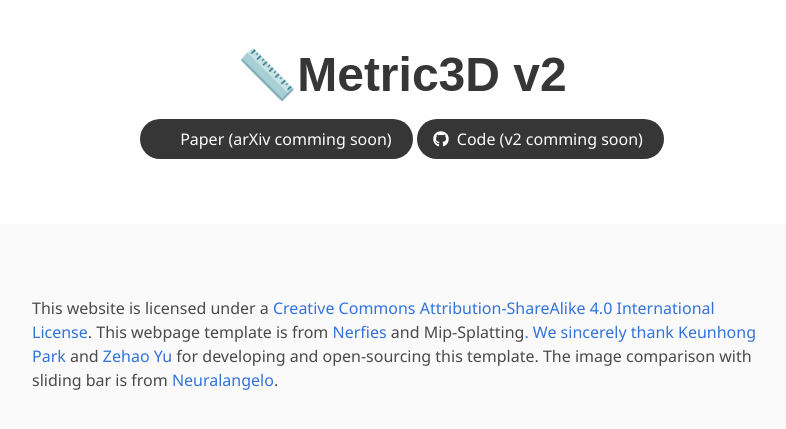
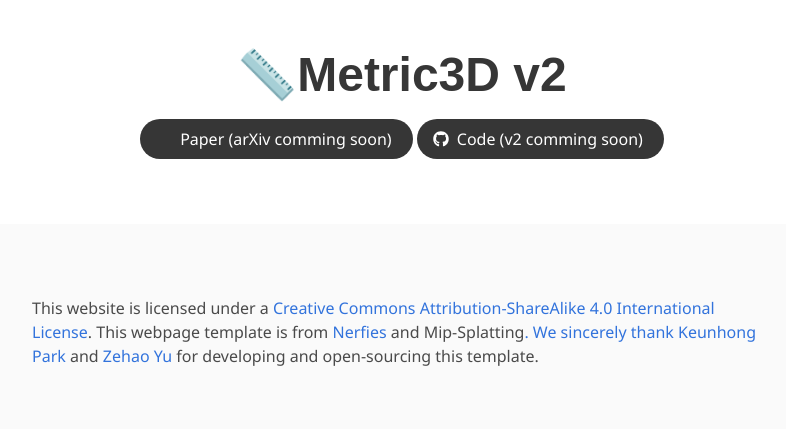
Before and after one commit to JUGGHM/JUGGHM.github.io, a Jekyll site: the page metric3dv2/index.html, which Jekyll copies as it is, in a window 1280 px wide. Shown: the top 429 px of the page, without its empty margins (238-1024 px from the left). Built offline with Jekyll 4.4.1, drawn with Linux system fonts in a browser that asks for light colours; nearby versions of some CDN libraries; some web fonts are replaced; library files that are not in the unit come from our copies; a style sheet for code colours, icons or effects is not loaded.

Commit message:
Update index.html

```diff
--- a/metric3dv2/index.html
+++ b/metric3dv2/index.html
@@ -107,7 +107,6 @@
             Commons Attribution-ShareAlike 4.0 International License</a>.
             This webpage template is from <a href="https://github.com/nerfies/nerfies.github.io">Nerfies</a> and Mip-Splatting<a href="https://niujinshuchong.github.io/mip-splatting/">.
             We sincerely thank <a href="https://keunhong.com/">Keunhong Park</a> and <a href="https://niujinshuchong.github.io/">Zehao Yu</a> for developing and open-sourcing this template.
-            The image comparison with sliding bar is from <a href="https://research.nvidia.com/labs/dir/neuralangelo/">Neuralangelo</a>.
           </p>
         </div>
       </div>
```
